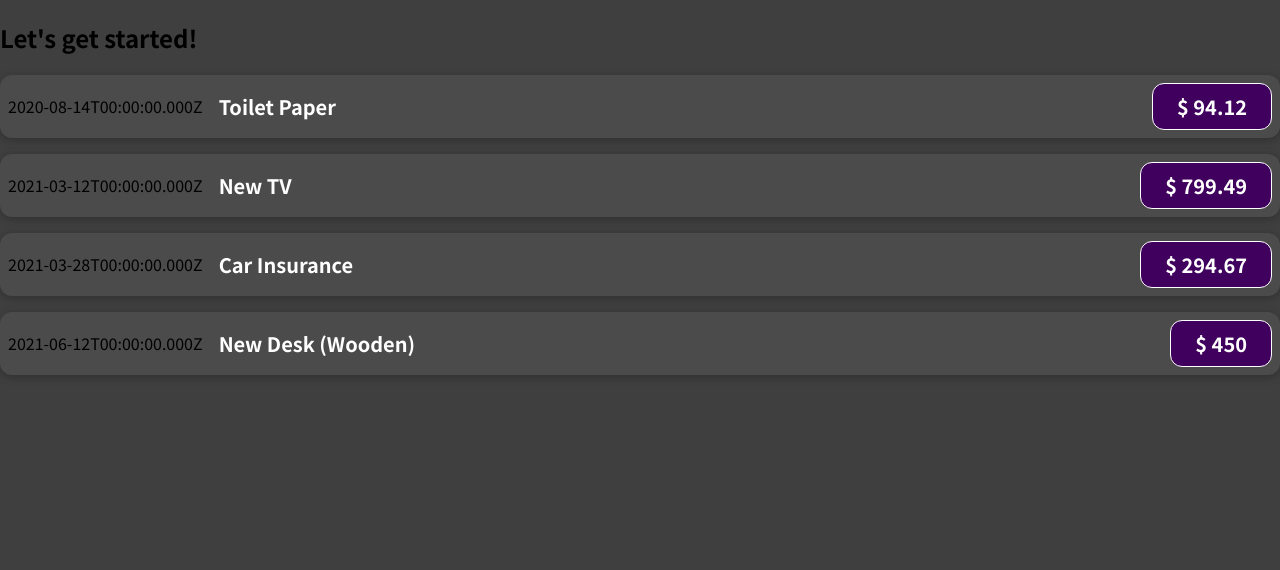
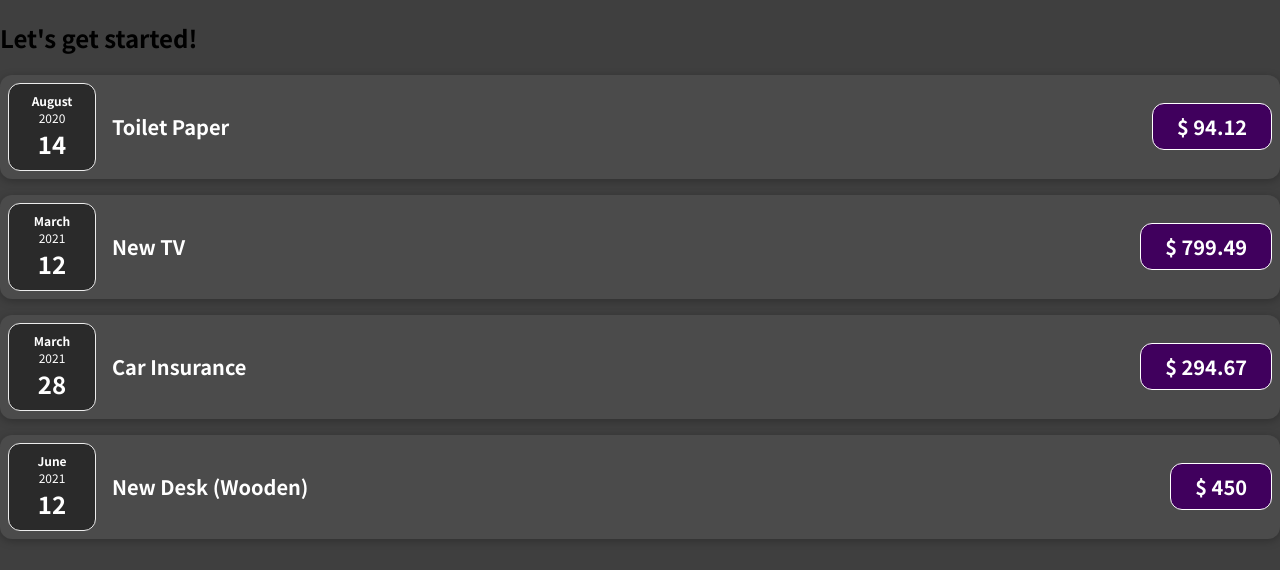
Before and after one commit to TheAppleJuice/udemy-react-course-project, a React (Create React App) app: page / in a window 1280 px wide. Shown: the top 570 px of the page. Built offline with nearby package versions, Linux system fonts and the light colour scheme.

Commit message:
Added ExpenseDate.jsx and ExpenseDate.css

```diff
--- a/src/App.js
+++ b/src/App.js
@@ -29,16 +29,16 @@
             <h2>Let's get started!</h2>
             <ExpenseItem
                 title={expenses[0].title} amount={expenses[0].amount} date={expenses[0].date}
-            ></ExpenseItem>
+            />
             <ExpenseItem
                 title={expenses[1].title} amount={expenses[1].amount} date={expenses[1].date}
-            ></ExpenseItem>
+            />
             <ExpenseItem
                 title={expenses[2].title} amount={expenses[2].amount} date={expenses[2].date}
-            ></ExpenseItem>
+            />
             <ExpenseItem
                 title={expenses[3].title} amount={expenses[3].amount} date={expenses[3].date}
-            ></ExpenseItem>
+            />
 
         </div>
     );
--- /dev/null
+++ b/src/components/ExpenseDate.css
@@ -0,0 +1,27 @@
+
+.expense-date {
+    display: flex;
+    flex-direction: column;
+    width: 5.5rem;
+    height: 5.5rem;
+    border: 1px solid #ececec;
+    background-color: #2a2a2a;
+    color: white;
+    border-radius: 12px;
+    align-items: center;
+    justify-content: center;
+}
+
+.expense-date__month {
+    font-size: 0.75rem;
+    font-weight: bold;
+}
+
+.expense-date__year {
+    font-size: 0.75rem;
+}
+
+.expense-date__day {
+    font-size: 1.5rem;
+    font-weight: bold;
+}
--- /dev/null
+++ b/src/components/ExpenseDate.jsx
@@ -0,0 +1,18 @@
+import './ExpenseDate.css';
+
+function ExpenseDate(propsData) {
+    const month = propsData.date.toLocaleString('en-US', {month: 'long'});
+    const day = propsData.date.toLocaleString('en-US', {day: '2-digit'});
+    const year = propsData.date.getFullYear();
+
+    return (
+        <div className="expense-date">
+            <div className="expense-date__month">{month}</div>
+            <div className="expense-date__year">{year}</div>
+            <div className="expense-date__day">{day}</div>
+        </div>
+    );
+
+}
+
+export default ExpenseDate;
--- a/src/components/ExpenseItem.jsx
+++ b/src/components/ExpenseItem.jsx
@@ -1,10 +1,10 @@
 import './ExpenseItem.css';
+import ExpenseDate from "./ExpenseDate";
 
 function ExpenseItem(propsData) {
-
     return (
         <div className="expense-item">
-            <div>{propsData.date.toISOString()}</div>
+            <ExpenseDate date={propsData.date} />
             <div className="expense-item__description">
                 <h2>{propsData.title}</h2>
                 <div className="expense-item__price">$ {propsData.amount}</div>
```
Also changed, not shown: 1 other file (tests, documents, lock files or other folders).
